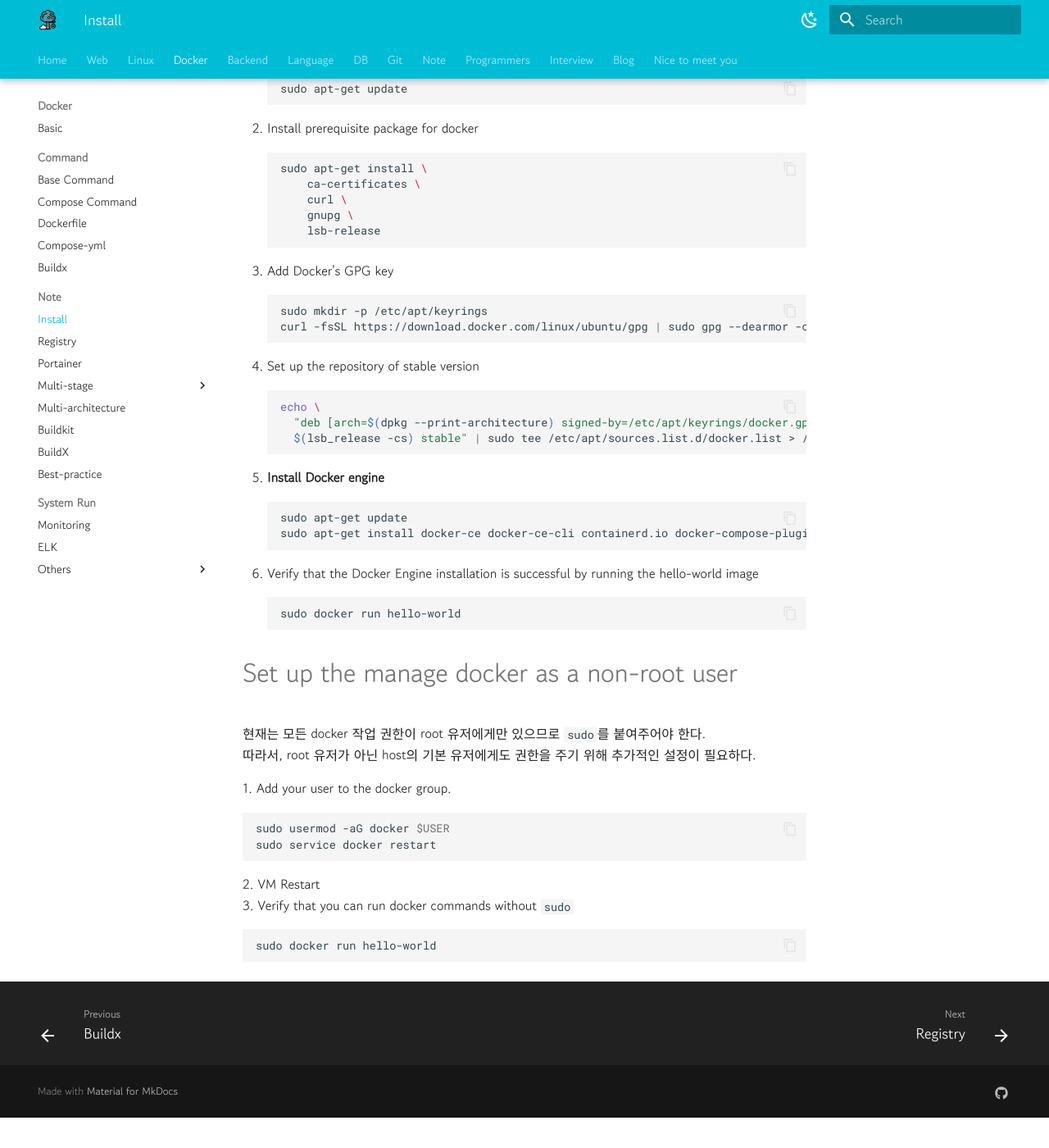
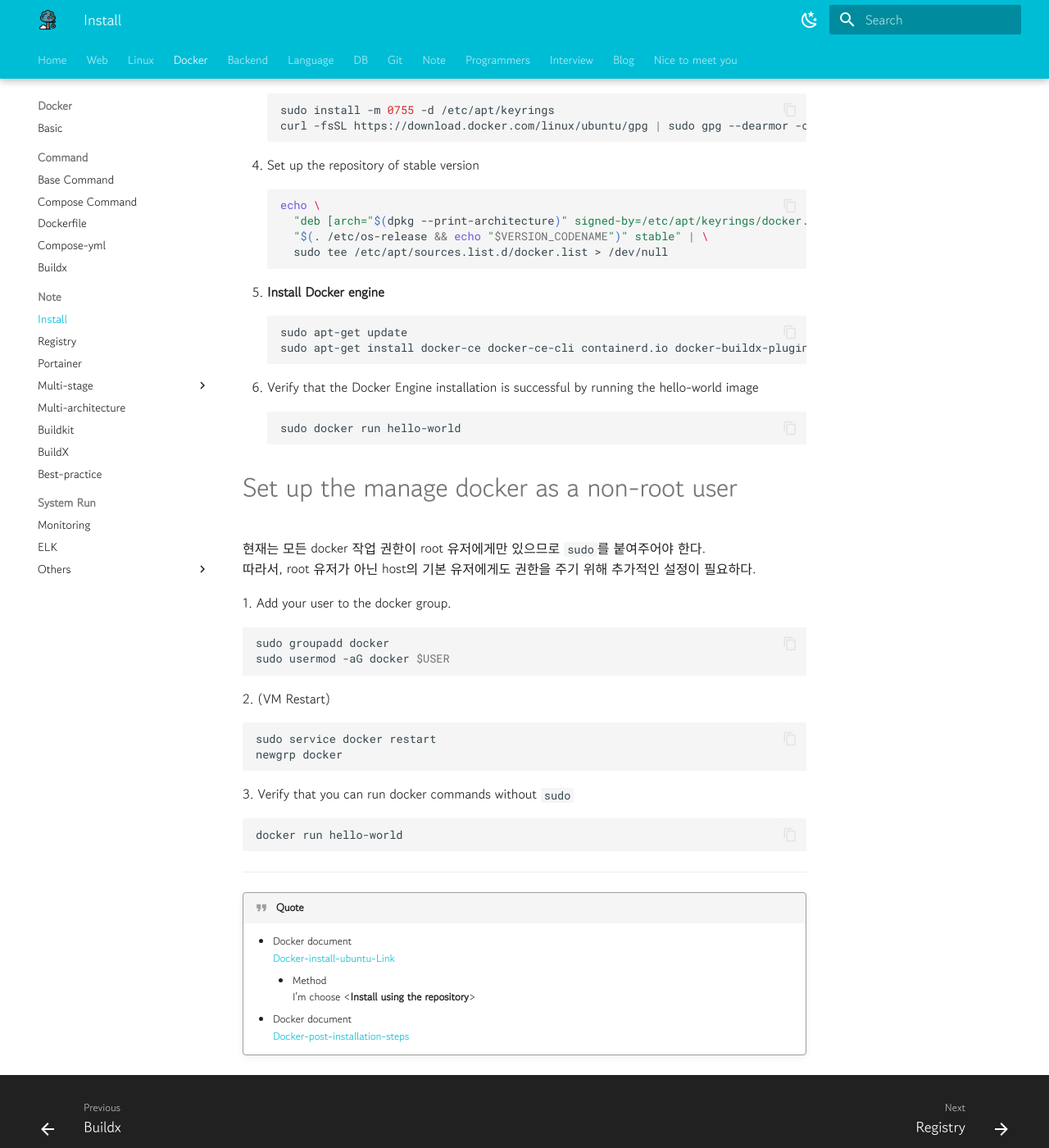
Before and after one commit to YSHeee/YSHeee.github.io, an MkDocs documentation site: the page built from docs/docker/note/installation.md, in a window 1280 px wide and 1400 px high, scrolled down 400 px. Shown: the whole window at 82% size. Built offline with MkDocs 1.6.1 and Material for MkDocs 9.7.7, drawn with Linux system fonts in a browser that asks for light colours; before the commit the page ends 1763 px from its top, so only the background shows below that; some of the changed text lies outside the part shown.

Commit message:
Update docker install

````diff
--- a/docs/docker/note/installation.md
+++ b/docs/docker/note/installation.md
@@ -14,27 +7,24 @@
 ```
 2. Install prerequisite package for docker
 ```bash
-sudo apt-get install \
-    ca-certificates \
-    curl \
-    gnupg \
-    lsb-release
+sudo apt-get install ca-certificates curl gnupg
 ```
 3. Add Docker's GPG key
 ```bash
-sudo mkdir -p /etc/apt/keyrings
+sudo install -m 0755 -d /etc/apt/keyrings
 curl -fsSL https://download.docker.com/linux/ubuntu/gpg | sudo gpg --dearmor -o /etc/apt/keyrings/docker.gpg
 ```
 4. Set up the repository of stable version
 ```bash
 echo \
-  "deb [arch=$(dpkg --print-architecture) signed-by=/etc/apt/keyrings/docker.gpg] https://download.docker.com/linux/ubuntu \
-  $(lsb_release -cs) stable" | sudo tee /etc/apt/sources.list.d/docker.list > /dev/null
+  "deb [arch="$(dpkg --print-architecture)" signed-by=/etc/apt/keyrings/docker.gpg] https://download.docker.com/linux/ubuntu \
+  "$(. /etc/os-release && echo "$VERSION_CODENAME")" stable" | \
+  sudo tee /etc/apt/sources.list.d/docker.list > /dev/null
 ```
 5. **Install Docker engine**
 ```bash
 sudo apt-get update
-sudo apt-get install docker-ce docker-ce-cli containerd.io docker-compose-plugin
+sudo apt-get install docker-ce docker-ce-cli containerd.io docker-buildx-plugin docker-compose-plugin
 ```
 6. Verify that the Docker Engine installation is successful by running the hello-world image
 ```bash
@@ -46,11 +36,25 @@
 따라서, root 유저가 아닌 host의 기본 유저에게도 권한을 주기 위해 추가적인 설정이 필요하다.  <div>
 1. Add your user to the docker group.
 ```bash
+sudo groupadd docker
 sudo usermod -aG docker $USER
+```
+2. (VM Restart)
+``` bash
 sudo service docker restart
+newgrp docker
 ```
-2. VM Restart
 3. Verify that you can run docker commands without `sudo`
 ```bash
-sudo docker run hello-world
+docker run hello-world
 ```
+
+---
+
+!!! quote
+    - Docker document
+    [Docker-install-ubuntu-Link](https://docs.docker.com/engine/install/ubuntu/)
+        - Method
+        I'm choose <**Install using the repository**>
+    - Docker document
+    [Docker-post-installation-steps](https://docs.docker.com/engine/install/linux-postinstall/)
````
Also changed, not shown: other parts of docs/docker/note/installation.md (+1 -8 lines).
